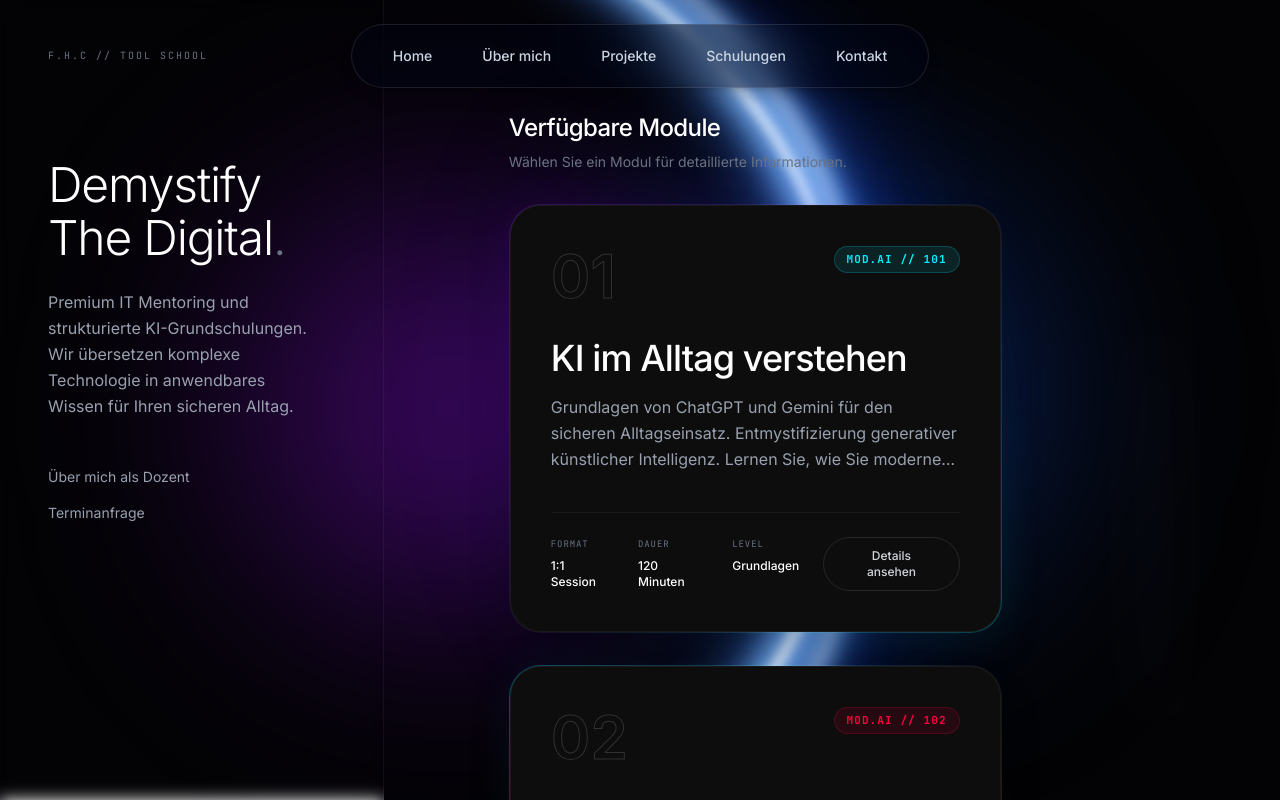
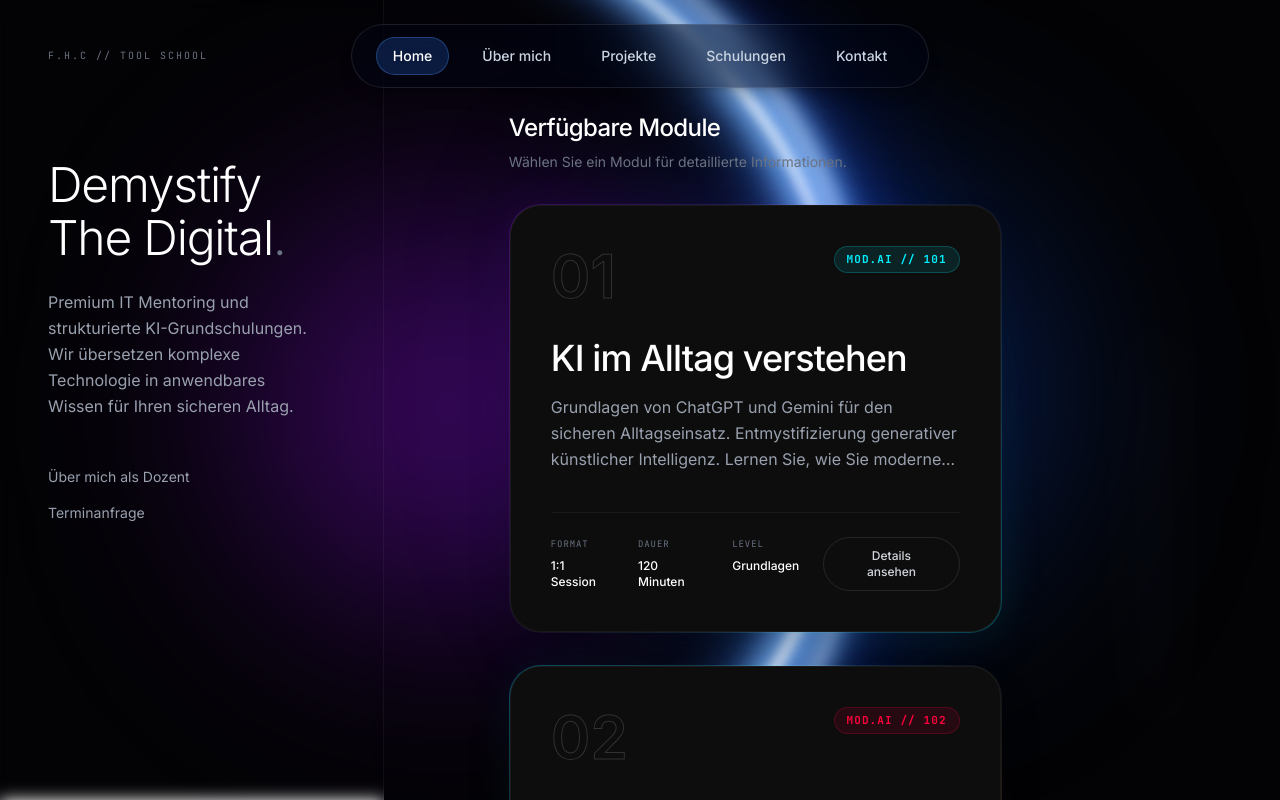
Before and after one commit to Claimbrother/tool-school, a Next.js app: page / in a window 1280 px wide. Shown: the top 800 px of the page. Built offline with nearby package versions, Linux system fonts and the light colour scheme.

Commit message:
Link fix

```diff
--- a/app/components/Navbar.tsx
+++ b/app/components/Navbar.tsx
@@ -38,7 +38,7 @@ const Navbar = () => {
     return () => window.removeEventListener('scroll', handleScroll);
   }, []);
   const navLinks = [
-    { name: 'Home', href: '/', section: 'https://smart-mana-it.de/' },               // Hauptseite
+    { name: 'Home', href: 'https://smart-mana-it.de/', section: 'home' },               // Hauptseite
     { name: 'Über mich', href: 'https://smart-mana-it.de/ProfileOverview', section: 'about' },    // Ordner AboutMe
     { name: 'Projekte', href: 'https://smart-mana-it.de/#projects', section: 'projects' },   // Ordner Projects
     { name: 'Schulungen', href: 'home', section: 'classes' },  // Ordner Classes
```
